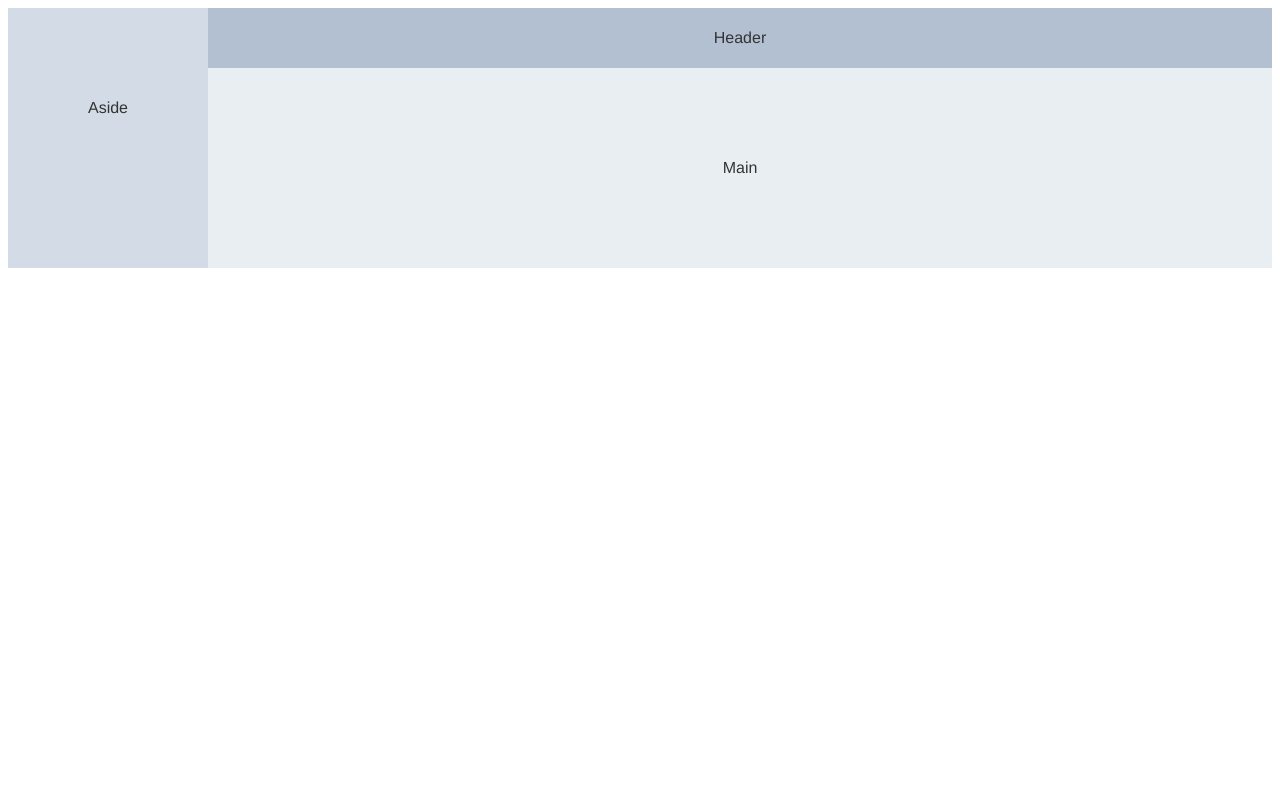
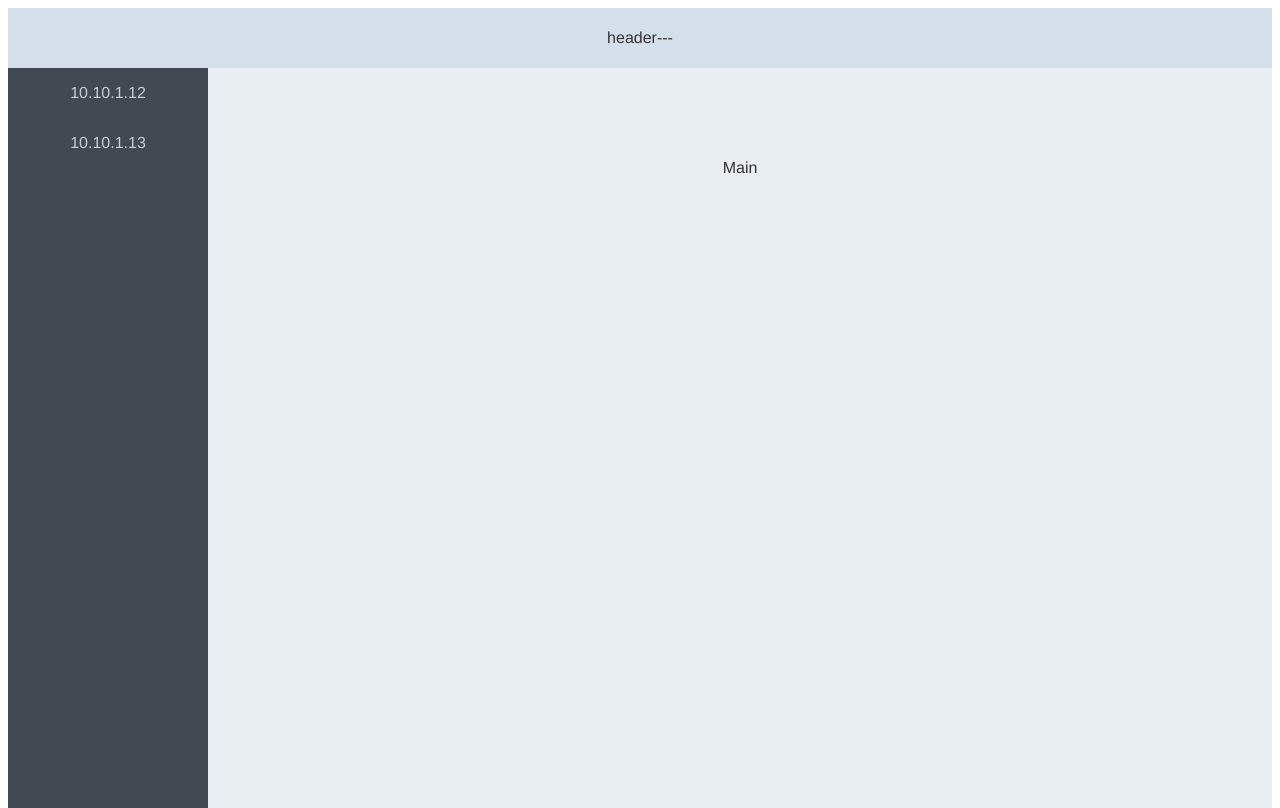
Before and after one commit to itpika/knight-redis, a Vue app: page / in a window 1280 px wide. Built offline with nearby package versions, Linux system fonts and the light colour scheme.

Commit message:
页面布局完成

```diff
--- a/src/App.vue
+++ b/src/App.vue
@@ -13,6 +13,7 @@
   -moz-osx-font-smoothing: grayscale;
   text-align: center;
   color: #2c3e50;
+  height: 100%;
 }
 
 </style>
--- a/src/components/AppHome.vue
+++ /dev/null
@@ -1,49 +0,0 @@
-<template>
-  <div class="hello">
-    <el-container>
-      <el-aside width="200px">Aside</el-aside>
-      <el-container>
-        <el-header>Header</el-header>
-        <el-main>Main</el-main>
-      </el-container>
-    </el-container>
-  </div>
-</template>
-
-<script>
-export default {
-  name: 'HelloWorld'
-}
-</script>
-
-<!-- Add "scoped" attribute to limit CSS to this component only -->
-<style scoped lang="less">
-  .el-header, .el-footer {
-    background-color: #B3C0D1;
-    color: #333;
-    text-align: center;
-    line-height: 60px;
-  }
-  .el-aside {
-    background-color: #D3DCE6;
-    color: #333;
-    text-align: center;
-    line-height: 200px;
-  }
-  .el-main {
-    background-color: #E9EEF3;
-    color: #333;
-    text-align: center;
-    line-height: 160px;
-  }
-  body > .el-container {
-    margin-bottom: 40px;
-  }
-  .el-container:nth-child(5) .el-aside,
-  .el-container:nth-child(6) .el-aside {
-    line-height: 260px;
-  }
-  .el-container:nth-child(7) .el-aside {
-    line-height: 320px;
-  }
-</style>
--- /dev/null
+++ b/src/components/Aside/SelectBox.vue
@@ -0,0 +1,36 @@
+<template>
+  <div class="box" v-on:click="click">
+    <div>
+      {{val}}
+    </div>
+  </div>
+</template>
+
+<script>
+export default {
+  name: 'SelectBox',
+  props: {
+    val: String,
+    color: String
+  },
+  data: () => {
+    return {
+    }
+  },
+  methods: {
+    click: function () {
+    }
+  }
+}
+</script>
+
+<style scoped lang="less">
+  .box {
+    height: 50px;
+    line-height: 50px;
+    cursor: default;
+    div:hover {
+      background-color: #657180;
+    }
+  }
+</style>
--- /dev/null
+++ b/src/components/Aside/index.vue
@@ -0,0 +1,29 @@
+<template>
+  <div class="Aside">
+    <div v-for="(item, i)  of openSelect" v-bind:key="i">
+      <SelectBox :val=item.name></SelectBox>
+    </div>
+  </div>
+</template>
+
+<script>
+import SelectBox from './SelectBox'
+export default {
+  name: 'Aside',
+  components: {
+    SelectBox
+  },
+  data: () => {
+    return {
+      openSelect: [{
+        name: '10.10.1.12'
+      }, {
+        name: '10.10.1.13'
+      }]
+    }
+  }
+}
+</script>
+
+<style scoped lang="less">
+</style>
--- /dev/null
+++ b/src/components/Header.vue
@@ -0,0 +1,14 @@
+<template>
+  <div class="header">
+    header---
+  </div>
+</template>
+
+<script>
+export default {
+  name: 'Header'
+}
+</script>
+
+<style scoped lang="less">
+</style>
--- a/src/main.js
+++ b/src/main.js
@@ -3,6 +3,7 @@ import App from './App.vue'
 import router from './router'
 import store from './store'
 import './plugins/element.js'
+import './style/index.css'
 
 Vue.config.productionTip = false
 
--- /dev/null
+++ b/src/style/index.css
@@ -0,0 +1,4 @@
+
+html, body {
+    height: 100%;
+}
--- a/src/views/Home.vue
+++ b/src/views/Home.vue
@@ -1,17 +1,60 @@
 <template>
   <div class="home">
-    <AppHome/>
+  <el-container>
+    <el-header><Header/></el-header>
+    <el-container>
+      <el-aside width="200px"><Aside></Aside></el-aside>
+      <el-main>Main</el-main>
+    </el-container>
+  </el-container>
   </div>
 </template>
 
 <script>
-// @ is an alias to /src
-import AppHome from '@/components/AppHome.vue'
+import Header from '@/components/Header.vue'
+import Aside from '@/components/Aside/index.vue'
 
 export default {
   name: 'Home',
   components: {
-    AppHome
+    Header,
+    Aside
   }
 }
 </script>
+<style scoped lang="less">
+  .home {
+    height: 100%;
+    .el-container {
+    height: 100%;
+    }
+  }
+  .el-header, .el-footer {
+    background-color: #d5dfec;
+    color: #333;
+    text-align: center;
+    line-height: 60px;
+  }
+  .el-aside {
+    background-color: #414952;
+    color: #c9ced4;
+    text-align: center;
+    line-height: 200px;
+  }
+  .el-main {
+    background-color: #E9EEF3;
+    color: #333;
+    text-align: center;
+    line-height: 160px;
+  }
+  body > .el-container {
+    margin-bottom: 40px;
+  }
+  .el-container:nth-child(5) .el-aside,
+  .el-container:nth-child(6) .el-aside {
+    line-height: 260px;
+  }
+  .el-container:nth-child(7) .el-aside {
+    line-height: 320px;
+  }
+</style>
```
